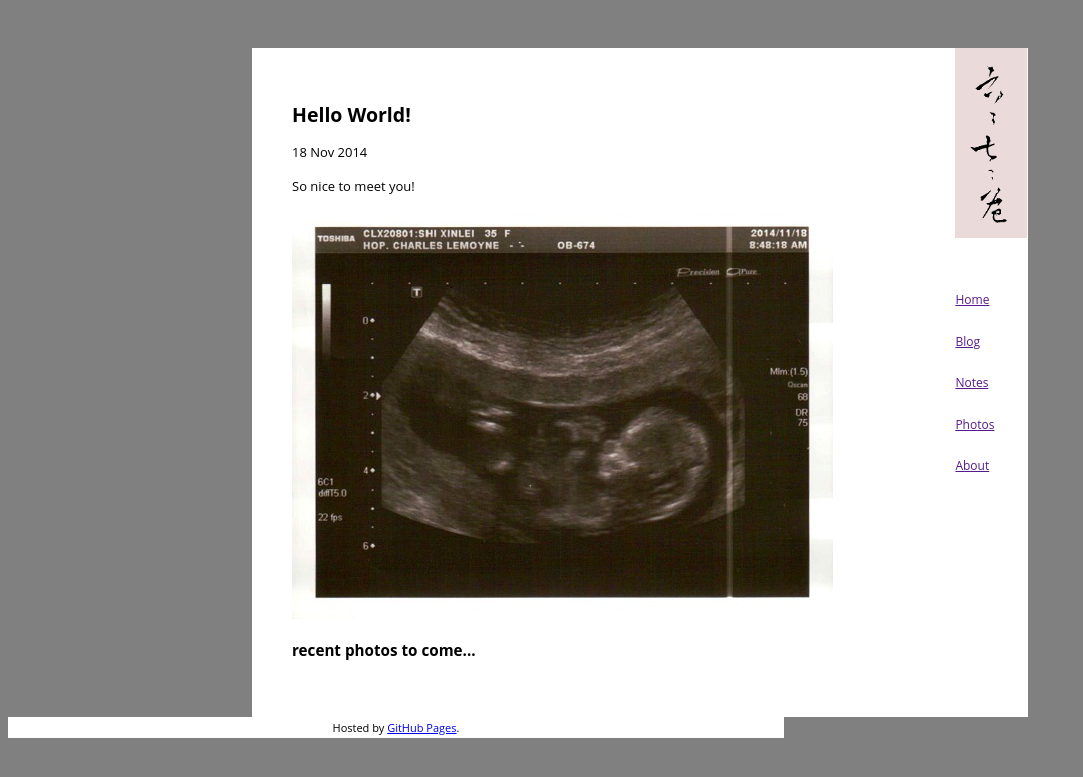
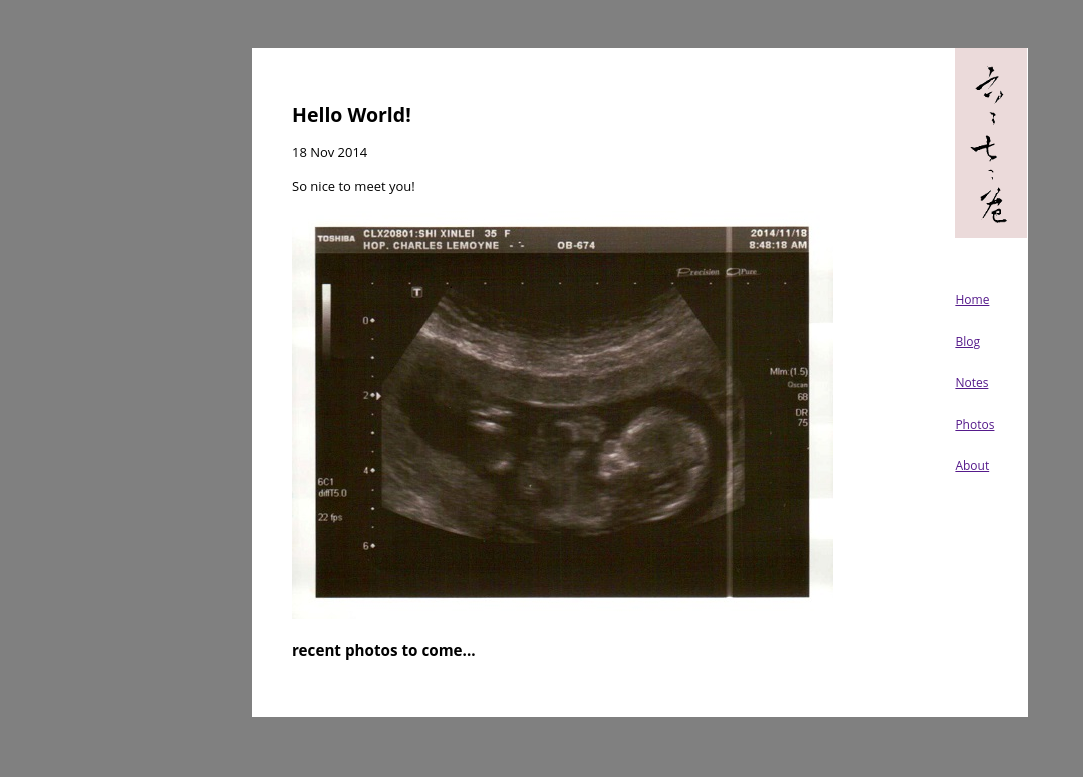
Before and after one commit to wangguanzhou/wangguanzhou.github.io, a Jekyll site: the page built from index.html, in a window 1280 px wide. Shown: the top 777 px of the page, without its empty margins (0-1083 px from the left). Built offline with Jekyll 4.4.1, drawn with Linux system fonts in a browser that asks for light colours; the list of posts is cut into pages by our own code.

Commit message:
layout fix

```diff
--- a/_layouts/default.html
+++ b/_layouts/default.html
@@ -31,9 +31,6 @@
 			</div>
 		</div>
 	</div>
-	<div class="footer">
-		Hosted by <a href="https://pages.github.com">GitHub Pages</a>.
-	</div>
 </body>
 
 
```
